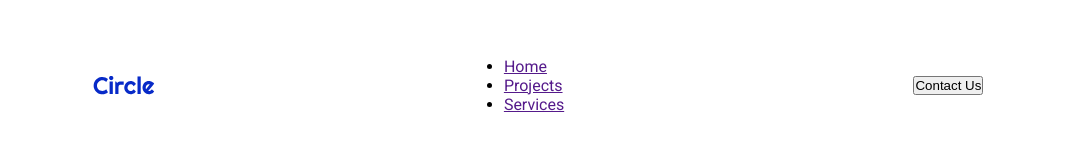
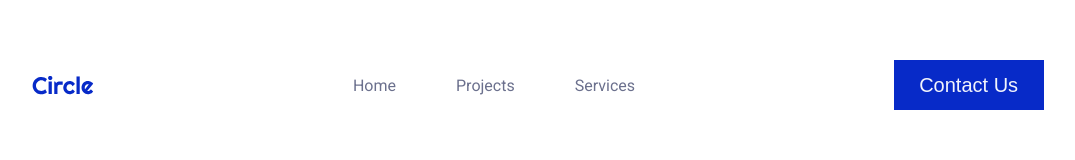
Before and after one commit to MargaBen/Webcircle, a website: page index.html in a window 1280 px wide. Shown: the whole page, without its empty margins (102-1177 px from the left). Drawn offline with Linux system fonts and the light colour scheme.

Commit message:
nav bar done

```diff
--- a/style.css
+++ b/style.css
@@ -19,3 +19,30 @@ nav {
   height: 60px;
   flex-wrap: wrap;
 }
+
+ul {
+  display: flex;
+  list-style: none;
+}
+
+li {
+  margin: 0 30px;
+}
+
+a {
+  text-decoration: none;
+  color: #6b708d;
+}
+
+a:hover {
+  color: #072ac8;
+}
+
+button {
+  background-color: #072ac8;
+  color: #f2f4fc;
+  border: none;
+  height: 50px;
+  width: 150px;
+  font-size: 20px;
+}
```
